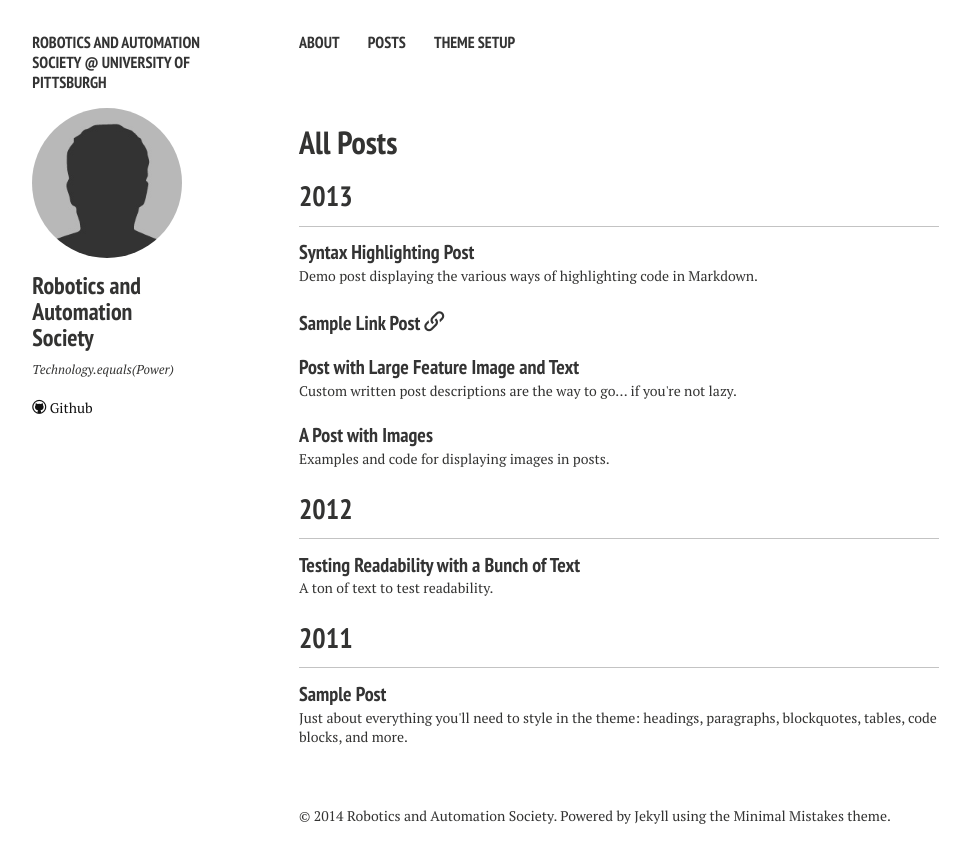
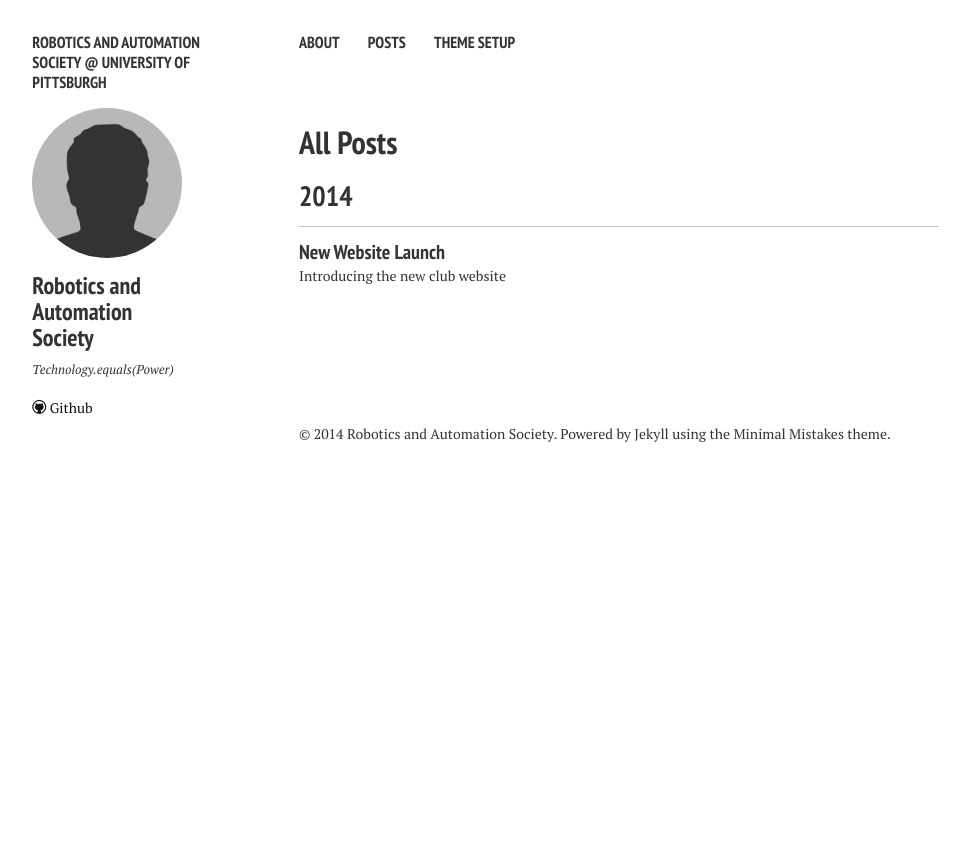
Before and after one commit to Pitt-RAS/Website, a Jekyll site: the page built from posts.md, in a window 1280 px wide. Shown: the top 863 px of the page, without its empty margins (21-988 px from the left). Built offline with Jekyll 4.4.1, drawn with Linux system fonts in a browser that asks for light colours; nearby versions of some CDN libraries; some of the changed lines change nothing that is shown.

Commit message:
repurpose the first post

```diff
--- a/_config.yml
+++ b/_config.yml
@@ -69,4 +69,4 @@ kramdown:
     coderay_css: class
 
 include: [".htaccess"]
-exclude: ["lib", "config.rb", "Capfile", "config", "log", "Rakefile", "Rakefile.rb", "tmp", "less", "*.sublime-project", "*.sublime-workspace", "test", "spec", "Gruntfile.js", "package.json", "node_modules", "Gemfile", "Gemfile.lock", "LICENSE", "README.md"]
+exclude: ["archive_example","lib", "config.rb", "Capfile", "config", "log", "Rakefile", "Rakefile.rb", "tmp", "less", "*.sublime-project", "*.sublime-workspace", "test", "spec", "Gruntfile.js", "package.json", "node_modules", "Gemfile", "Gemfile.lock", "LICENSE", "README.md"]
--- /dev/null
+++ b/_posts/2014-07-10-intro.md
@@ -0,0 +1,44 @@
+---
+layout: post
+title: "New Website Launch"
+description: "Introducing the new club website"
+tags: [intro]
+comments: true
+---
+
+#Overview
+This website is for Robotics and Automation Society at University of Pittsburgh. Developed by Zhijie Wang in 2014. The website is a static HTML using Jekyll as compiling tool, Hanlebar and CSS for templating. The theme is originally forked from Jekyll theme "Minimal Mistake".
+For most up-to-date instruction, please refer to the ReadMe.md file in the repository.
+## Development Setup Instruction
+To develop this wbsite, suggest *NIX environment. In widows, prefer setup is a Linux Virtual Box. However, it is possible via RailsInsrtaller.
+
+Requirements
+
+* Ruby runtime, > 1.9.3 (use RVM for quick setup and gem management)
+* A text IDE
+* A webbrowser with development tools.
+
+First of all, clone this repository. Then change the current working directory to the cloned directory. run the following commands:
+
+    bundle install
+    jekyll serve
+
+
+If the setup is correct, you should see similar output in command line:
+
+
+    $  minimal-mistakes-master  jekyll serve
+    Configuration file: /Users/zhijewang/Developer/jekyll theme/minimal-mistakes-master/_config.yml
+            Source: /Users/zhijewang/Developer/jekyll theme/minimal-mistakes-master
+       Destination: /Users/zhijewang/Developer/jekyll theme/minimal-mistakes-master/_site
+      Generating...
+                    done.
+    Configuration file: /Users/zhijewang/Developer/jekyll theme/minimal-mistakes-master/_config.yml
+    Server address: http://0.0.0.0:4000/
+    Server running... press ctrl-c to stop.
+
+Consult this page for Jekyll env task, [link](http://metaskills.net/2013/09/02/jekyll-tips-and-tricks/).
+
+To use output the static site use this
+
+`` jekyll build --config _config_production.yml``
```
Also changed, not shown: archive_example/2011-03-10-sample-post.txt (renamed from _posts/2011-03-10-sample-post.md), archive_example/2012-05-22-readability-post.txt (renamed from _posts/2012-05-22-readability-post.md), archive_example/2013-05-22-sample-post-images.txt (renamed from _posts/2013-05-22-sample-post-images.md), archive_example/2013-05-23-readability-feature-post.txt (renamed from _posts/2013-05-23-readability-feature-post.md), archive_example/2013-08-12-sample-link-post.txt (renamed from _posts/2013-08-12-sample-link-post.md), archive_example/2013-08-16-code-highlighting-post.txt (renamed from _posts/2013-08-16-code-highlighting-post.md).
